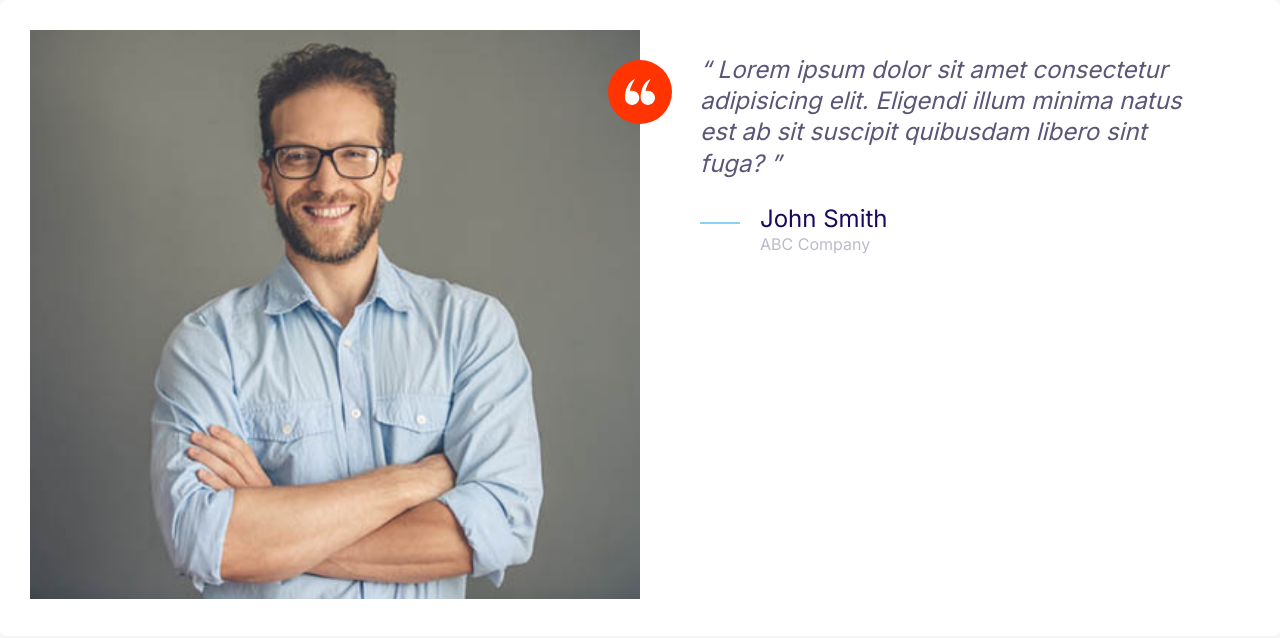
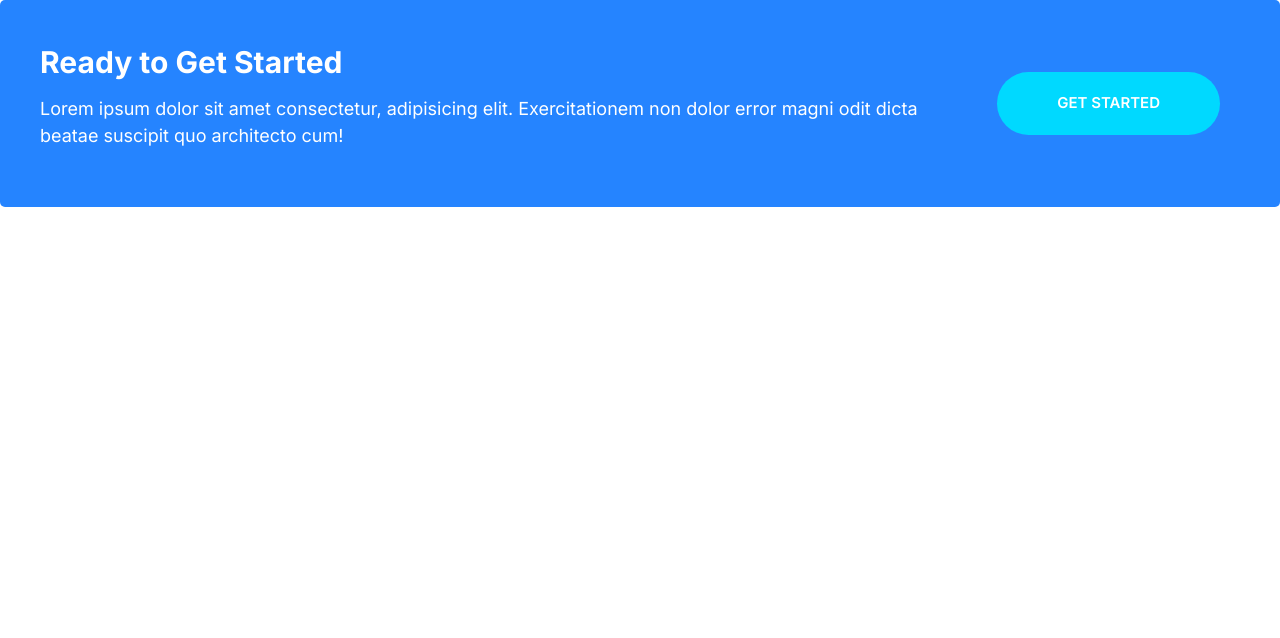
Before and after one commit to zuevarita/moshifysite, a plain HTML site: page index.html in a window 1280 px wide. Drawn offline with Linux system fonts and the light colour scheme.

Commit message:
Build the callout

```diff
--- a/CSS/styles.css
+++ b/CSS/styles.css
@@ -194,6 +194,10 @@ a{
     text-align: center;
     text-transform: uppercase;
     white-space: nowrap;
+}
+.btn--streched{
+    padding-left: 6rem;
+    padding-right: 6rem;
 }
 
 .btn--block{
@@ -473,3 +477,45 @@ a{
         margin-left: 6rem;
     }
 }
+
+/* Callouts */
+
+.callout{
+    padding: 4rem;
+    border-radius: 5px;
+}
+
+.callout--primary{
+    background: var(--color-primary);
+    color: #fff;
+}
+
+.callout__heading{
+    color: #fff;
+    margin-top: 0;
+    font-size: 3rem;
+}
+
+.callout .btn{
+
+    justify-self: center;
+    align-self: center;
+}
+
+.callout__content{
+    text-align: center;
+}
+
+@media screen and (min-width: 768px){
+    .callout__content{
+        text-align: left;
+    }
+    .callout .btn{
+        justify-self: start;
+        margin: 0 2rem;
+    }
+
+    .callout .grid--1x2{
+        grid-template-columns: 1fr auto;
+    }
+}
--- a/index.html
+++ b/index.html
@@ -14,38 +14,18 @@
     <link rel="stylesheet" href="/CSS/styles.css" />
   </head>
   <body>
-      <div class="card testimonial">
-        <div class="grid grid--1x2">
-          <div class = "testimonial__image">
-            <img src="/image/testimonial.jpg" alt="">
-            <span class = "icon-container icon-container--accent">
-              <svg class = "icon icon--white icon--small">
-                <use xlink:href="image/sprite.svg#quotes"></use>
-              </svg>
-            </span>
-          </div>
-          <blockquote class="quote">
-            <p class="quote__text">
-              Lorem ipsum dolor sit amet consectetur adipisicing elit. Eligendi illum
-              minima natus est ab sit suscipit quibusdam libero sint fuga?
-            </p>
-            <footer>
-              <div class="media">
-                <div class="media__image">
-                  <svg class="icon icon--primaty quote__line">
-                    <use xlink:href="image/sprite.svg#line"></use>
-                  </svg>
-                </div>
-                <div class="media__body">
-                  <h3 class="media__title quote__author">John Smith</h3>
-                  <p class = "quote__company">
-                    ABC Company
-                  </p>
-                </div>
-              </div>
-            </footer>
-          </blockquote>
+    <div class="callout callout--primary">
+      <div class="grid grid--1x2">
+        <div class="callout__content">
+          <h2 class ="callout__heading">Ready to Get Started</h2>
+          <p>
+            Lorem ipsum dolor sit amet consectetur, adipisicing elit.
+            Exercitationem non dolor error magni odit dicta beatae suscipit quo
+            architecto cum!
+          </p>
         </div>
+        <a href="#" class="btn btn--secondary btn--streched">Get Started</a>
       </div>
+    </div>
   </body>
 </html>
```
Also changed, not shown: components/callout.html (added, +13 -0 lines).
